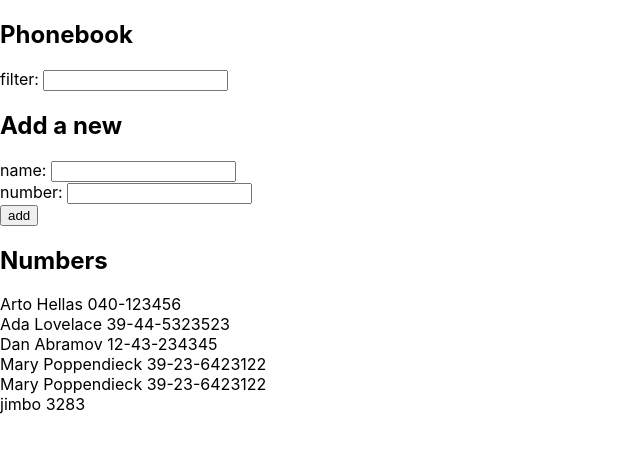
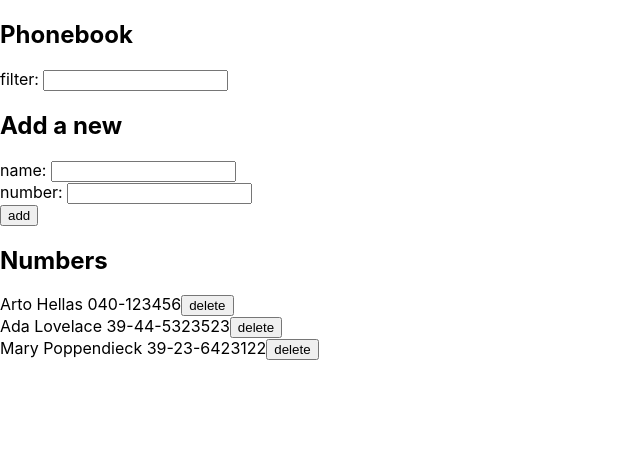
Before and after one commit to rtagl/fullstack-open, a React (Create React App) app in the folder Exercises/Part_2/phonebook/: page / in a window 1280 px wide. Shown: the top 452 px of the page, without its empty margins (0-640 px from the left). Built offline with nearby package versions, Linux system fonts and the light colour scheme; data requests are answered from the project's data file; the HTML template or start-up script is replaced by a standard one.

Commit message:
Exercise_2.17 delete contact from db

```diff
--- a/Exercises/Part_2/phonebook/db.json
+++ b/Exercises/Part_2/phonebook/db.json
@@ -11,24 +11,9 @@
       "id": 2
     },
     {
-      "name": "Dan Abramov",
-      "number": "12-43-234345",
-      "id": 3
-    },
-    {
       "name": "Mary Poppendieck",
       "number": "39-23-6423122",
       "id": 4
-    },
-    {
-      "name": "Mary Poppendieck",
-      "number": "39-23-6423122",
-      "id": 5
-    },
-    {
-      "name": "jimbo",
-      "number": "3283",
-      "id": 6
     }
   ]
 }
--- a/Exercises/Part_2/phonebook/src/App.js
+++ b/Exercises/Part_2/phonebook/src/App.js
@@ -49,6 +49,17 @@ const App = () => {
     setNameFilter(e.target.value);
   };
 
+  const handleDelete = (id) => {
+    const personToDelete = persons.find((person) => person.id === id);
+    if (
+      window.confirm(`Are you sure you want to delete ${personToDelete.name}`)
+    ) {
+      personService.remove(id).then((removedPerson) => {
+        setPersons(persons.filter((person) => person.id !== id));
+      });
+    }
+  };
+
   const personsToShow = persons.filter((person) =>
     person.name.toLowerCase().includes(nameFilter.toLowerCase())
   );
@@ -68,7 +79,7 @@ const App = () => {
         />
       </div>
       <h2>Numbers</h2>
-      <PersonsList personsToShow={personsToShow} />
+      <PersonsList personsToShow={personsToShow} handleDelete={handleDelete} />
     </div>
   );
 };
--- a/Exercises/Part_2/phonebook/src/components/PersonsList.js
+++ b/Exercises/Part_2/phonebook/src/components/PersonsList.js
@@ -1,11 +1,18 @@
-import React from 'react'
+import React from "react";
 
-const PersonsList = ({personsToShow}) => {
+const PersonsList = ({ personsToShow, handleDelete }) => {
   return (
     <div>
-      {personsToShow.map((person, i) => <div key={i}>{person.name} {person.number}</div>)}
+      {personsToShow.map((person, i) => {
+        return (
+          <div key={i}>
+            {person.name} {person.number}
+            <button onClick={() => handleDelete(person.id)}>delete</button>
+          </div>
+        );
+      })}
     </div>
-  )
-}
+  );
+};
 
-export default PersonsList
+export default PersonsList;
--- a/Exercises/Part_2/phonebook/src/services/persons.js
+++ b/Exercises/Part_2/phonebook/src/services/persons.js
@@ -11,5 +11,10 @@ const create = (newObject) => {
   return request.then((response) => response.data);
 };
 
-const personService = { getAll, create };
+const remove = (id) => {
+  const request = axios.delete(`${baseUrl}/${id}`);
+  return request.then((response) => response.data);
+};
+
+const personService = { getAll, create, remove };
 export default personService;
```
